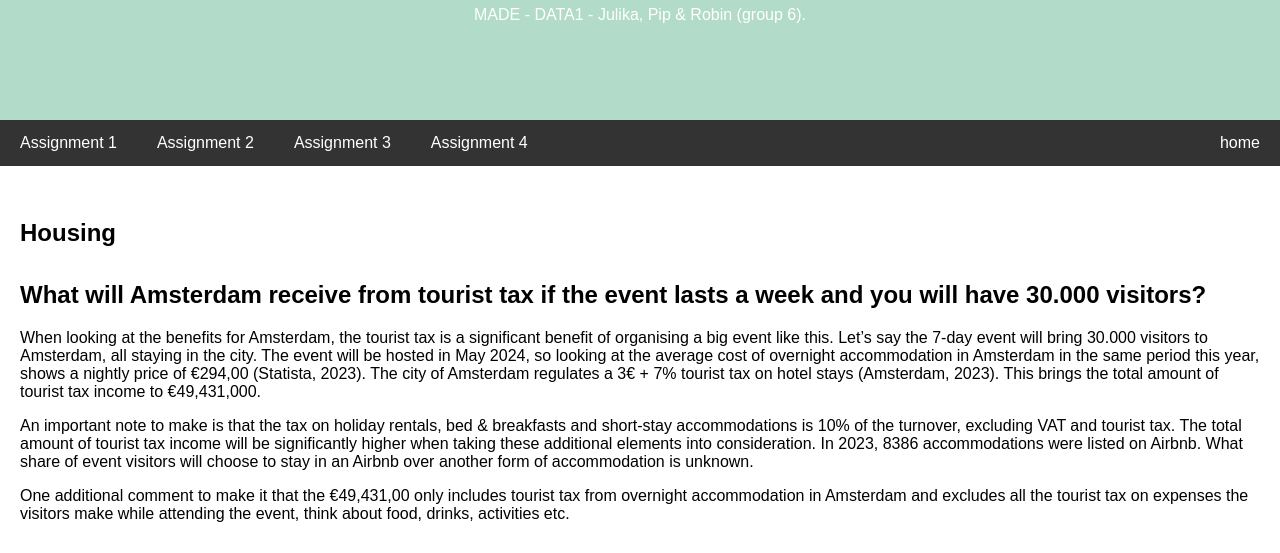
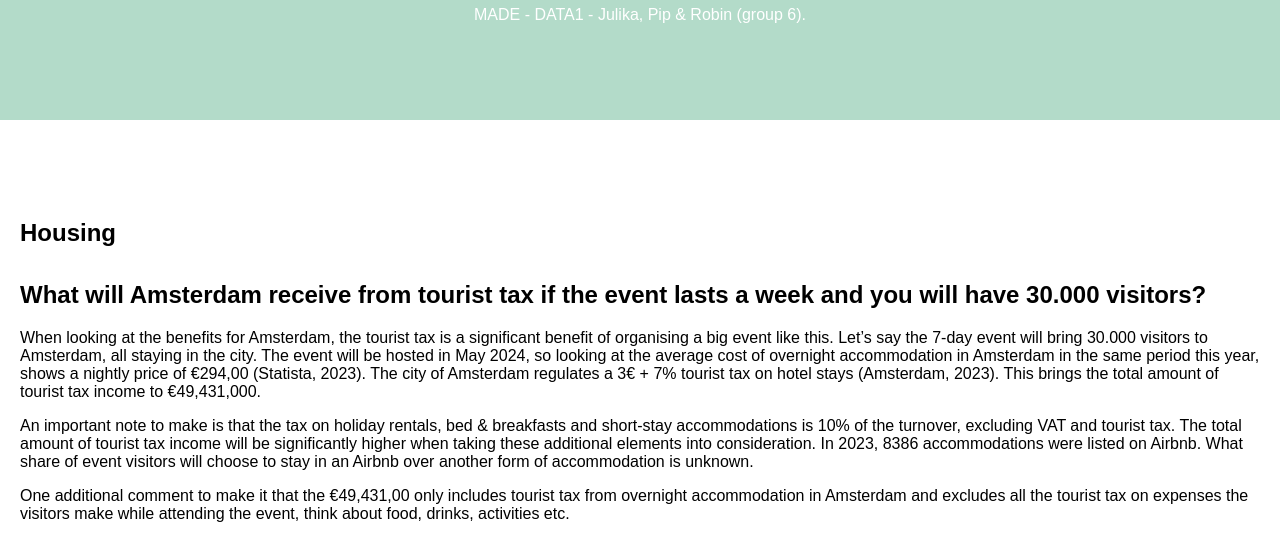
Before and after one commit to Python-beesten-group-6/Data1, a plain HTML site: page as3.html in a window 1280 px wide. Shown: the part 220-773 px from the top of the page. Drawn offline with Linux system fonts and the light colour scheme.

Commit message:
Update as3.html

```diff
--- a/as3.html
+++ b/as3.html
@@ -30,7 +30,7 @@ body {
 /* Style the top navigation bar */
 .navbar {
   overflow: hidden;
-  background-color: #333;
+  background-color: #FFFFFF;
 }
 
 /* Style the navigation bar links */
```
